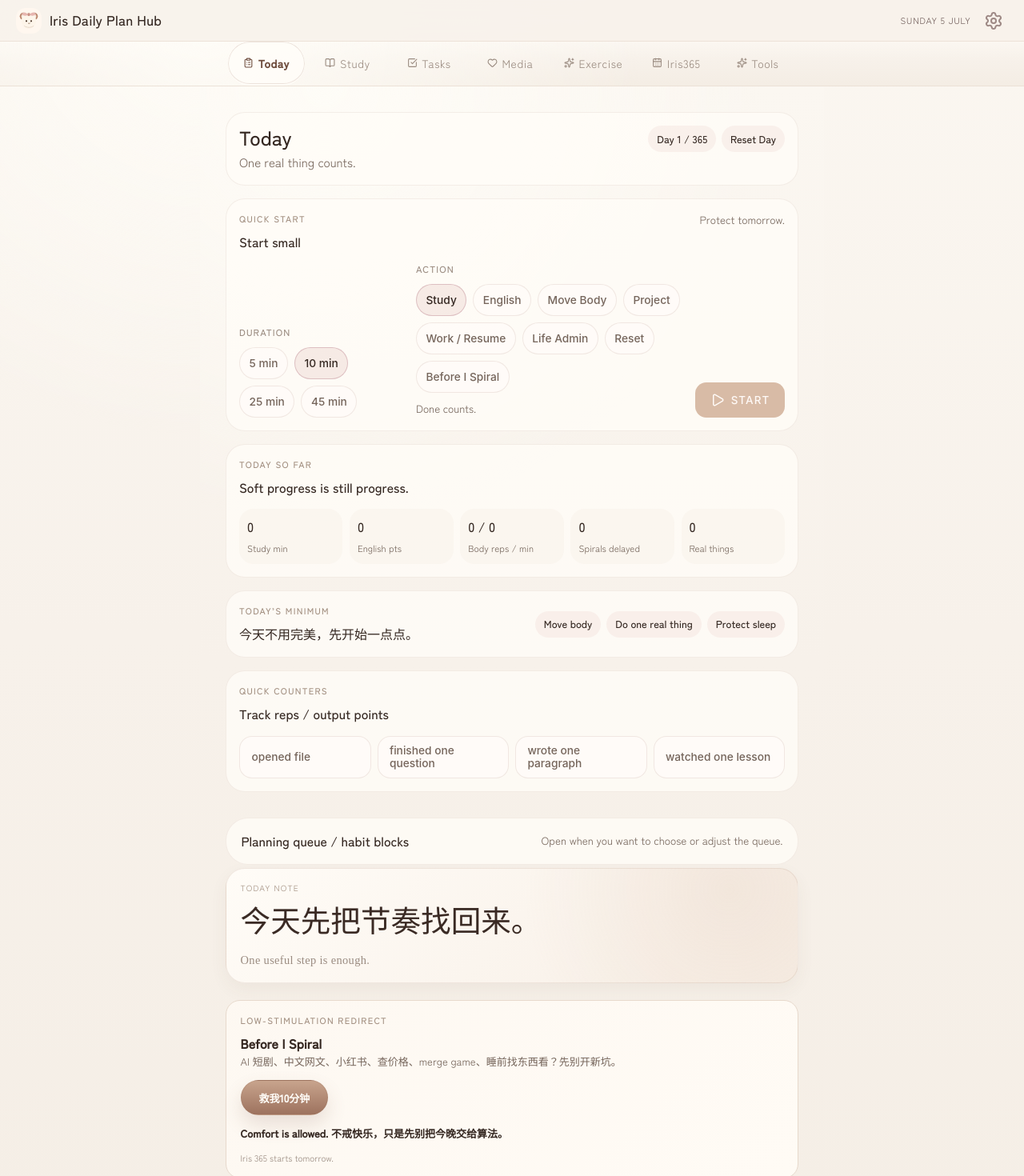
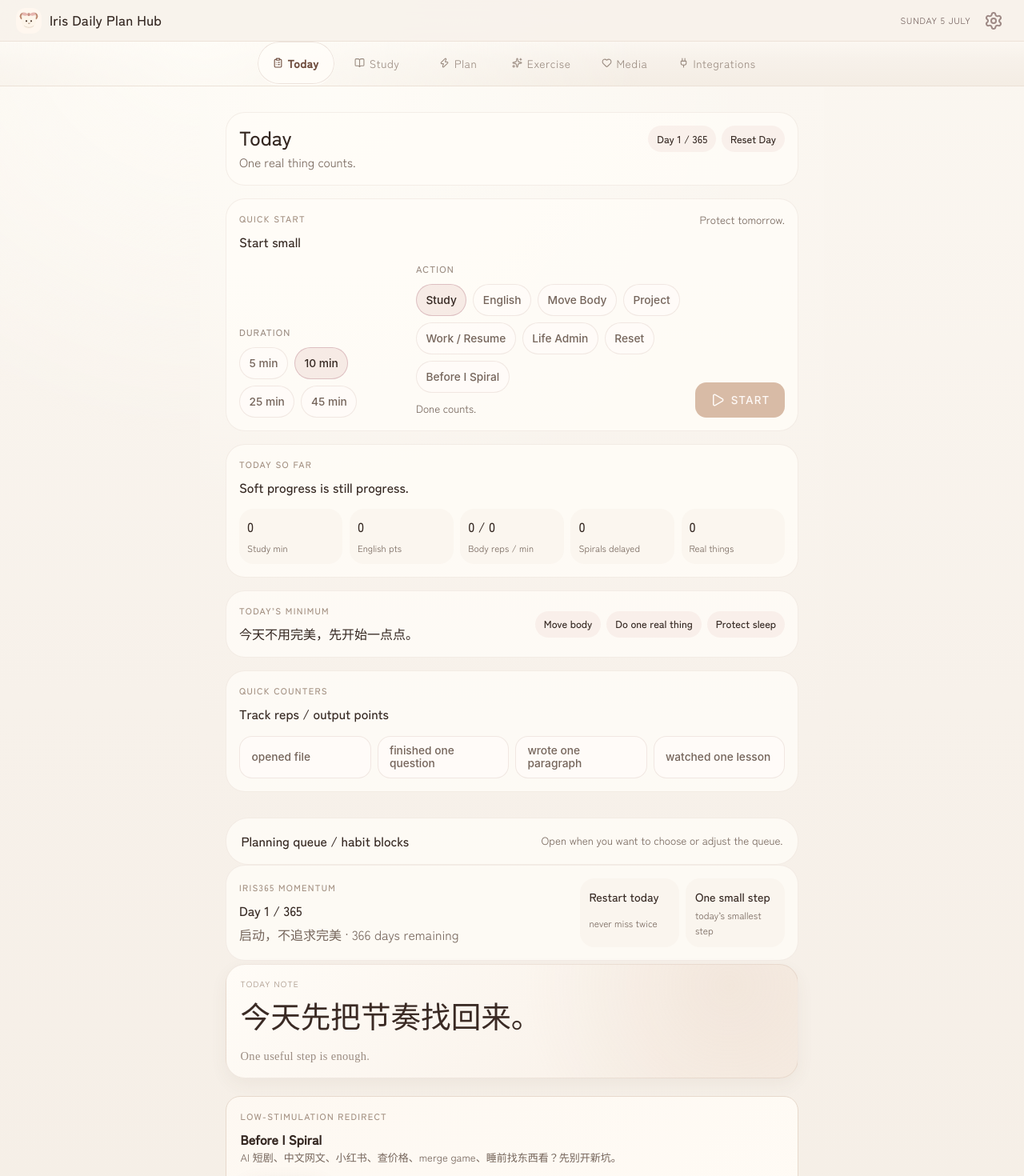
Before and after one commit to iriskumi/iris-daily-plan, a React (Vite) app: page / in a window 1280 px wide. Shown: the top 1470 px of the page at 80% size. Built offline with nearby package versions, Linux system fonts and the light colour scheme; a web font is replaced by a local one.

Commit message:
Simplify top-level navigation

```diff
--- a/src/App.tsx
+++ b/src/App.tsx
@@ -19,7 +19,6 @@ import {
   Clock,
   Sparkles,
   Plus,
-  CalendarDays,
 } from 'lucide-react'
 import type {
   GeneratedPlan,
@@ -95,11 +94,8 @@ import FocusGarden from './components/FocusGarden'
 import PomodoroTimer from './components/PomodoroTimer'
 import StudyDashboard from './components/StudyDashboard'
 import Iris365, { Iris365HomeSummary } from './components/Iris365'
-import ComfortLibrary from './components/ComfortLibrary'
-import StartSessionsPage from './components/StartSessionsPage'
 import MediaTab from './components/MediaTab'
 import ExerciseTab from './components/ExerciseTab'
-import Iris365MomentumTab from './components/Iris365MomentumTab'
 import irisBearIcon from './assets/iris-bear-icon.svg'
 import {
   TASK_AREAS,
@@ -118,26 +114,29 @@ import { DURATION_GROUPS, isStandardDuration, longBlockHint } from './durations'
 import * as timerEngine from './timerEngine'
 import { writeFocusBlockSessionToTaskStore, writeInboxTaskToTaskStore } from './taskStore'
 import { consumeExpressionHubUrlImport } from './expressionHubImport'
+import {
+  iris365DayInfo,
+  loadIris365Momentum,
+  MONTHLY_MOMENTUM_PLAN,
+} from './iris365MomentumStorage'
 import type { TimerSession } from './timerEngineTypes'
 import './index.css'
 
-type Tab = 'today' | 'study' | 'tasks' | 'media' | 'exercise' | 'iris365' | 'tools' | 'settings' | 'sessions' | 'comfort' | 'progress' | 'plan' | 'integrations'
+type Tab = 'today' | 'study' | 'plan' | 'exercise' | 'media' | 'integrations' | 'settings'
 type TaskView = 'tasks' | 'templates'
-type ToolView = 'sessions' | 'plan' | 'comfort' | 'progress' | 'integrations'
 
 interface StartTodayResult {
   steps: string[]
   carryOverSuggestions: CarryOverSuggestion[]
 }
 
-const TABS: { id: Extract<Tab, 'today' | 'study' | 'tasks' | 'media' | 'exercise' | 'iris365' | 'tools'>; label: string; icon: ReactNode }[] = [
+const TABS: { id: Extract<Tab, 'today' | 'study' | 'plan' | 'exercise' | 'media' | 'integrations'>; label: string; icon: ReactNode }[] = [
   { id: 'today', label: 'Today', icon: <ClipboardList /> },
   { id: 'study', label: 'Study', icon: <BookOpen /> },
-  { id: 'tasks', label: 'Tasks', icon: <CheckSquare /> },
+  { id: 'plan', label: 'Plan', icon: <Zap /> },
+  { id: 'exercise', label: 'Exercise', icon: <Sparkles /> },
   { id: 'media', label: 'Media', icon: <Heart /> },
-  { id: 'exercise', label: 'Exercise', icon: <Sparkles /> },
-  { id: 'iris365', label: 'Iris365', icon: <CalendarDays /> },
-  { id: 'tools', label: 'Tools', icon: <Sparkles /> },
+  { id: 'integrations', label: 'Integrations', icon: <Plug /> },
 ]
 
 function getUrgentBills(bills: Bill[]): Bill[] {
@@ -412,7 +411,6 @@ function mergeProtectedPlan(existing: GeneratedPlan, generated: GeneratedPlan):
 export default function App() {
   const [tab, setTab] = useState<Tab>('today')
   const [taskView, setTaskView] = useState<TaskView>('tasks')
-  const [toolView, setToolView] = useState<ToolView>('sessions')
   const [appSettings, setAppSettings] = useState(() => loadSettings())
   const [settingsPanelOpen, setSettingsPanelOpen] = useState(false)
   const [plan, setPlan] = useState<GeneratedPlan | null>(() => loadPlan(getLocalDateKey()))
@@ -459,10 +457,7 @@ export default function App() {
       setPlan(existingPlan)
       setGenerationMessage(message)
       setGeneratingPlan(false)
-      if (!options.stayOnTab) {
-        setToolView('plan')
-        setTab('tools')
-      }
+      if (!options.stayOnTab) setTab('plan')
       return { success: true, message, plan: existingPlan }
     }
     console.log('[DailyPlan] active tasks used:', context.tasks)
@@ -518,10 +513,7 @@ export default function App() {
       const savedPlan = loadPlan(finalPlan.date) ?? finalPlan
       setPlan(savedPlan)
       setGenerationMessage(message)
-      if (!options.stayOnTab) {
-        setToolView('plan')
-        setTab('tools')
-      }
+      if (!options.stayOnTab) setTab('plan')
       return {
         success: true,
         message,
@@ -580,8 +572,7 @@ export default function App() {
   const dueSoonBills = urgentBills.filter(b => getDaysUntil(b.dueDate) >= 0)
   const visibleTabs = TABS
 
-  function goToTab(nextTab: Tab, nextToolView?: ToolView) {
-    if (nextToolView) setToolView(nextToolView)
+  function goToTab(nextTab: Tab) {
     setTab(nextTab)
     setSettingsPanelOpen(false)
   }
@@ -636,7 +627,7 @@ export default function App() {
               <X />
             </button>
           </div>
-          <button className="settings-panel-item" type="button" onClick={() => goToTab('tools', 'integrations')}>
+          <button className="settings-panel-item" type="button" onClick={() => goToTab('integrations')}>
             <Plug />
             <span>
               <strong>Integrations</strong>
@@ -683,9 +674,8 @@ export default function App() {
             generatingPlan={generatingPlan}
             generationMessage={generationMessage}
             onViewPlan={() => {
-                  if (appSettings.fullCommandHubMode) goToTab('tools', 'plan')
+              if (appSettings.fullCommandHubMode) goToTab('plan')
             }}
-            onOpenIris365={() => goToTab('tools', 'progress')}
             onSendStartPlanToTodayPlan={handleSendStartPlanToTodayPlan}
             onFocusBlocksChange={refreshReminders}
             showEmbeddedPlan={!appSettings.fullCommandHubMode}
@@ -700,6 +690,8 @@ export default function App() {
                   savePlan(updatedPlan)
                   setPlan(loadPlan(updatedPlan.date) ?? updatedPlan)
                 }}
+                taskView={taskView}
+                onTaskViewChange={setTaskView}
               />
             }
             onStartToday={async () => {
@@ -782,36 +774,8 @@ export default function App() {
           />
         )}
         {tab === 'study' && <StudyDashboard />}
-        {tab === 'tasks' && (
-          <>
-            <div className="subnav-shell">
-              <div className="segmented-control" aria-label="Task section">
-                <button
-                  className={taskView === 'tasks' ? 'active' : ''}
-                  onClick={() => setTaskView('tasks')}
-                >
-                  <CheckSquare />
-                  Tasks
-                </button>
-                <button
-                  className={taskView === 'templates' ? 'active' : ''}
-                  onClick={() => setTaskView('templates')}
-                >
-                  <LayoutTemplate />
-                  Templates
-                </button>
-              </div>
-            </div>
-            {taskView === 'tasks' ? <TaskInbox /> : <RecurringTemplates />}
-          </>
-        )}
-        {tab === 'media' && <MediaTab />}
-        {tab === 'exercise' && <ExerciseTab />}
-        {tab === 'iris365' && <Iris365MomentumTab />}
-        {tab === 'tools' && (
-          <ToolsWorkspace
-            toolView={toolView}
-            onToolViewChange={setToolView}
+        {tab === 'plan' && (
+          <PlanWorkspace
             plan={plan}
             onGenerate={handleGeneratePlan}
             onRegenerate={feedback => handleGeneratePlan(feedback, plan ?? undefined)}
@@ -821,8 +785,13 @@ export default function App() {
               savePlan(updatedPlan)
               setPlan(loadPlan(updatedPlan.date) ?? updatedPlan)
             }}
+            taskView={taskView}
+            onTaskViewChange={setTaskView}
           />
         )}
+        {tab === 'exercise' && <ExerciseTab />}
+        {tab === 'media' && <MediaTab />}
+        {tab === 'integrations' && <AIAssistant onGeneratePlan={handleGeneratePlan} />}
         {tab === 'settings' && <Settings onSettingsChange={setAppSettings} />}
       </main>
     </div>
@@ -836,69 +805,8 @@ interface PlanWorkspaceProps {
   onGoToCheckin: () => void
   onReducePlan: () => void
   onPlanChange: (plan: GeneratedPlan) => void
-}
-
-interface ToolsWorkspaceProps extends PlanWorkspaceProps {
-  toolView: ToolView
-  onToolViewChange: (view: ToolView) => void
-}
-
-const TOOL_TABS: Array<{ id: ToolView; label: string; icon: ReactNode }> = [
-  { id: 'sessions', label: 'Sessions', icon: <Play /> },
-  { id: 'plan', label: 'Plan', icon: <Zap /> },
-  { id: 'comfort', label: 'Comfort', icon: <Heart /> },
-  { id: 'progress', label: 'Comeback', icon: <CalendarDays /> },
-  { id: 'integrations', label: 'Integrations', icon: <Plug /> },
-]
-
-function ToolsWorkspace({
-  toolView,
-  onToolViewChange,
-  plan,
-  onGenerate,
-  onRegenerate,
-  onGoToCheckin,
-  onReducePlan,
-  onPlanChange,
-}: ToolsWorkspaceProps) {
-  return (
-    <div className="tools-workspace">
-      <div className="page tools-page-header">
-        <div className="page-header">
-          <h2 className="page-title">Tools</h2>
-          <p className="page-subtitle">Planning, study, tasks, comfort notes, and integrations live here.</p>
-        </div>
-        <div className="tools-tab-row" aria-label="Tools">
-          {TOOL_TABS.map(item => (
-            <button
-              key={item.id}
-              type="button"
-              className={toolView === item.id ? 'active' : ''}
-              onClick={() => onToolViewChange(item.id)}
-            >
-              {item.icon}
-              {item.label}
-            </button>
-          ))}
-        </div>
-      </div>
-
-      {toolView === 'sessions' && <StartSessionsPage />}
-      {toolView === 'comfort' && <ComfortLibrary />}
-      {toolView === 'progress' && <Iris365 />}
-      {toolView === 'integrations' && <AIAssistant onGeneratePlan={onGenerate} />}
-      {toolView === 'plan' && (
-        <PlanWorkspace
-          plan={plan}
-          onGenerate={onGenerate}
-          onRegenerate={onRegenerate}
-          onGoToCheckin={onGoToCheckin}
-          onReducePlan={onReducePlan}
-          onPlanChange={onPlanChange}
-        />
-      )}
-    </div>
-  )
+  taskView: TaskView
+  onTaskViewChange: (view: TaskView) => void
 }
 
 function PlanWorkspace({
@@ -908,6 +816,8 @@ function PlanWorkspace({
   onGoToCheckin,
   onReducePlan,
   onPlanChange,
+  taskView,
+  onTaskViewChange,
 }: PlanWorkspaceProps) {
   return (
     <>
@@ -922,6 +832,33 @@ function PlanWorkspace({
         onReducePlan={onReducePlan}
         onPlanChange={onPlanChange}
       />
+      <div className="page plan-task-tools">
+        <details className="home-secondary-panel">
+          <summary>
+            <span>Task inbox / templates</span>
+            <small>Daily task tools moved here from the old top-level Tasks tab.</small>
+          </summary>
+          <div className="subnav-shell">
+            <div className="segmented-control" aria-label="Task section">
+              <button
+                className={taskView === 'tasks' ? 'active' : ''}
+                onClick={() => onTaskViewChange('tasks')}
+              >
+                <CheckSquare />
+                Tasks
+              </button>
+              <button
+                className={taskView === 'templates' ? 'active' : ''}
+                onClick={() => onTaskViewChange('templates')}
+              >
+                <LayoutTemplate />
+                Templates
+              </button>
+            </div>
+          </div>
+          {taskView === 'tasks' ? <TaskInbox /> : <RecurringTemplates />}
+        </details>
+      </div>
     </>
   )
 }
@@ -936,12 +873,38 @@ interface TodayCommandCentreProps {
   generatingPlan: boolean
   generationMessage: string | null
   onViewPlan: () => void
-  onOpenIris365: () => void
   onSendStartPlanToTodayPlan: (startPlan: StartPlan) => string
   onFocusBlocksChange: () => void
   showEmbeddedPlan: boolean
   planSection: ReactNode
   onStartToday: () => Promise<StartTodayResult>
+}
+
+function Iris365MomentumCompactCard() {
+  const today = getLocalDateKey()
+  const { dayNumber, daysRemaining } = iris365DayInfo(today)
+  const store = loadIris365Momentum()
+  const entry = store.entries[today]
+  const month = MONTHLY_MOMENTUM_PLAN[today.slice(0, 7)] ?? MONTHLY_MOMENTUM_PLAN['2026-07']
+  const movedToday = Boolean(entry?.movementDone)
+  const yesterday = new Date(`${today}T12:00:00`)
+  yesterday.setDate(yesterday.getDate() - 1)
+  const movedYesterday = Boolean(store.entries[getLocalDateKey(yesterday)]?.movementDone)
+  const neverMissTwice = movedToday || movedYesterday ? 'On track' : 'Restart today'
+
+  return (
+    <section className="iris365-compact-card" aria-label="Iris365 Momentum">
+      <div>
+        <div className="section-label">Iris365 Momentum</div>
+        <h3>Day {dayNumber} / 365</h3>
+        <p>{month.theme} · {daysRemaining} days remaining</p>
+      </div>
+      <div className="iris365-compact-grid">
+        <span><strong>{neverMissTwice}</strong><small>never miss twice</small></span>
+        <span><strong>{entry?.tomorrowRestartStep || 'One small step'}</strong><small>today’s smallest step</small></span>
+      </div>
+    </section>
+  )
 }
 
 function TodayCommandCentre({
@@ -954,7 +917,6 @@ function TodayCommandCentre({
   generatingPlan,
   generationMessage,
   onViewPlan,
-  onOpenIris365,
   onSendStartPlanToTodayPlan,
   onFocusBlocksChange,
   showEmbeddedPlan,
@@ -977,6 +939,7 @@ function TodayCommandCentre({
   const [startNowMessage, setStartNowMessage] = useState<string | null>(null)
   const [startNowCopied, setStartNowCopied] = useState(false)
   const [planSectionOpen, setPlanSectionOpen] = useState(false)
+  const [comebackOpen, setComebackOpen] = useState(false)
   const overdueBills = urgentBills.filter(b => getDaysUntil(b.dueDate) < 0)
   const dueSoonBills = urgentBills.filter(b => getDaysUntil(b.dueDate) >= 0)
   const workReminders = getTodayWorkReminders(activeWorkLeads)
@@ -1112,8 +1075,9 @@ function TodayCommandCentre({
       <div className="page command-page">
         <HomeCommandCentre
           currentEnergy={loadCheckin(getLocalDateKey())?.energyLevel}
-          onOpenComeback={onOpenIris365}
+          onOpenComeback={() => setComebackOpen(true)}
         />
+        <Iris365MomentumCompactCard />
 
         <div className="grounding-banner grounding-banner-secondary" aria-label="Today note">
           <div className="grounding-label">Today Note</div>
@@ -1130,7 +1094,19 @@ function TodayCommandCentre({
             </small>
           )}
         </div>
-        <Iris365HomeSummary onOpenIris365={onOpenIris365} />
+        <Iris365HomeSummary onOpenIris365={() => setComebackOpen(true)} />
+
+        <details
+          className="home-secondary-panel"
+          open={comebackOpen}
+          onToggle={event => setComebackOpen(event.currentTarget.open)}
+        >
+          <summary>
+            <span>Proof / Comeback tools</span>
+            <small>Before I Spiral, Proof I’m Not Stuck, and older Iris365 tools.</small>
+          </summary>
+          <Iris365 />
+        </details>
 
         {showEmbeddedPlan && (
           <details
```
Also changed, not shown: src/index.css, 1 other file (tests, documents, lock files or other folders).
